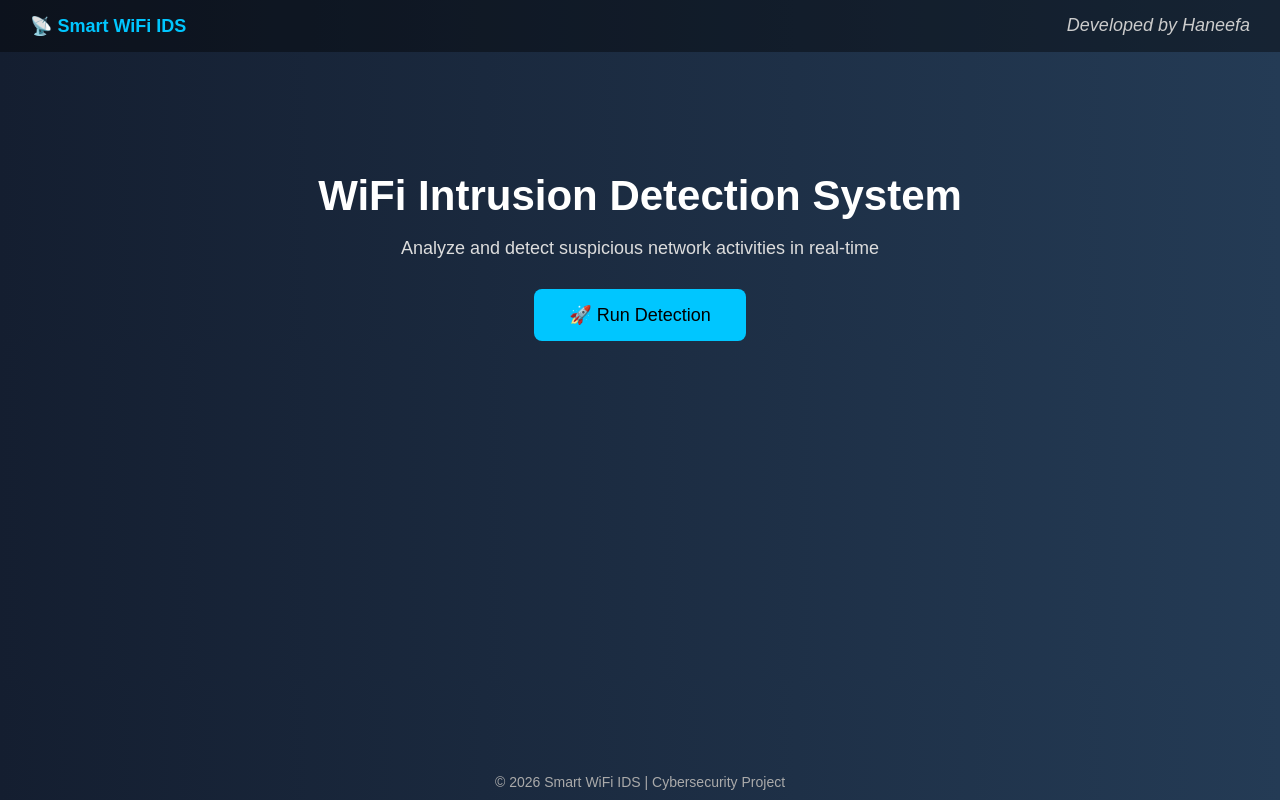
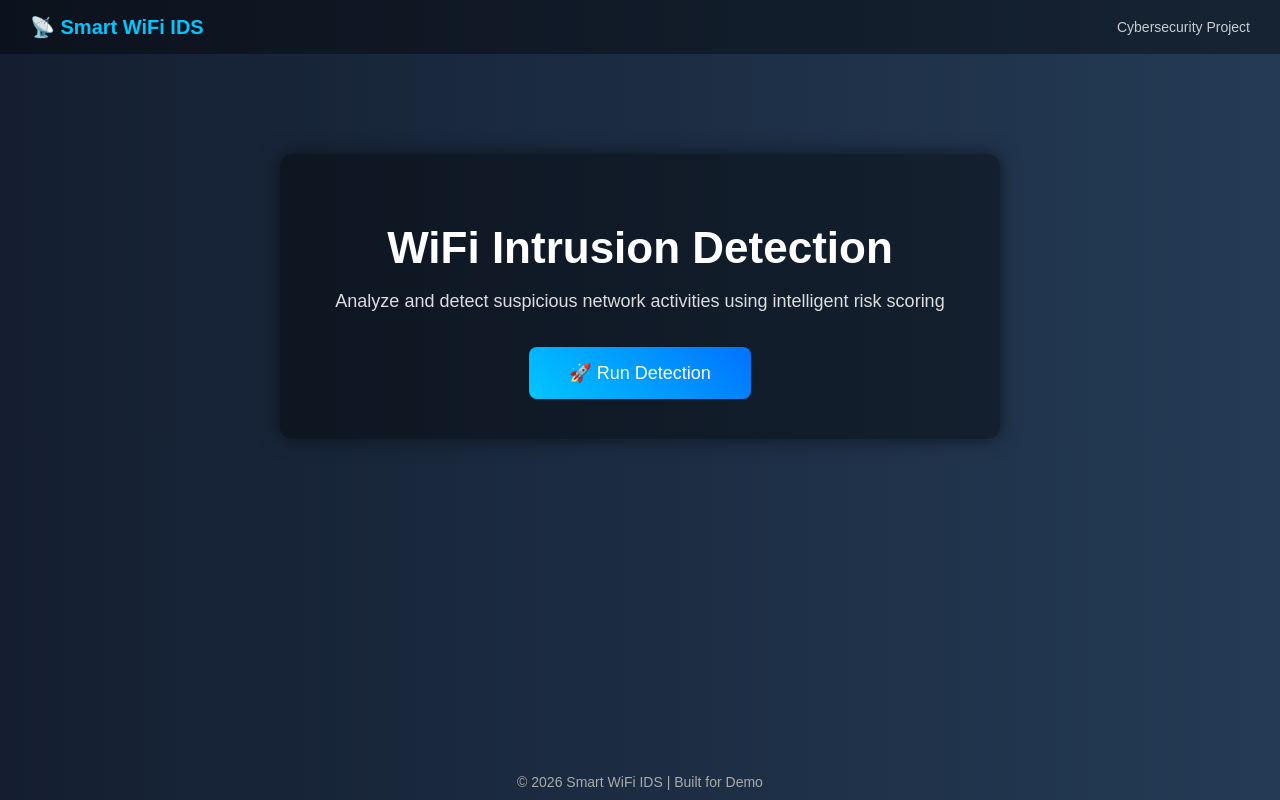
Before and after one commit to itsSachinNR/Smart_Wifi_Intrusion_Detection_System, a Flask app: page / in a window 1280 px wide. Run offline with Flask 3, Linux system fonts and the light colour scheme.

Commit message:
System 2 : Update index.html

```diff
--- a/templates/index.html
+++ b/templates/index.html
@@ -1,5 +1,3 @@
-<!-- Main landing page for Smart WiFi IDS -->
-<!-- Displays project title and trigger button to start detection -->
 <!DOCTYPE html>
 <html>
 <head>
@@ -14,57 +12,70 @@
             text-align: center;
         }
 
+        /* Navbar */
         .navbar {
             background: rgba(0,0,0,0.4);
-            padding: 15px;
-            font-size: 18px;
+            padding: 15px 30px;
             display: flex;
             justify-content: space-between;
-            padding-left: 30px;
-            padding-right: 30px;
+            align-items: center;
         }
 
         .brand {
             font-weight: bold;
+            font-size: 20px;
             color: #00c6ff;
         }
 
-        .author {
-            font-style: italic;
+        .tagline {
+            font-size: 14px;
             color: #ccc;
         }
 
+        /* Main container */
         .container {
-            margin-top: 120px;
+            margin-top: 100px;
         }
 
         h1 {
-            font-size: 42px;
-            margin-bottom: 10px;
+            font-size: 44px;
+            margin-bottom: 15px;
         }
 
         p {
             font-size: 18px;
-            margin-bottom: 30px;
             color: #ddd;
+            margin-bottom: 35px;
         }
 
+        /* Card style */
+        .card {
+            background: rgba(0,0,0,0.4);
+            padding: 40px;
+            border-radius: 12px;
+            width: 50%;
+            margin: auto;
+            box-shadow: 0 0 20px rgba(0,0,0,0.5);
+        }
+
+        /* Button */
         button {
-            background: #00c6ff;
+            background: linear-gradient(45deg, #00c6ff, #0072ff);
             border: none;
-            padding: 15px 35px;
+            padding: 15px 40px;
             font-size: 18px;
-            color: black;
+            color: white;
             border-radius: 8px;
             cursor: pointer;
             transition: 0.3s;
         }
 
         button:hover {
-            background: #00aaff;
             transform: scale(1.05);
+            box-shadow: 0 0 10px #00c6ff;
         }
 
+        /* Footer */
         .footer {
             position: fixed;
             bottom: 10px;
@@ -77,22 +88,27 @@
 
 <body>
 
+    <!-- Navbar -->
     <div class="navbar">
         <div class="brand">📡 Smart WiFi IDS</div>
-        <div class="author">Developed by Haneefa</div>
+        <div class="tagline">Cybersecurity Project</div>
     </div>
 
+    <!-- Main -->
     <div class="container">
-        <h1>WiFi Intrusion Detection System</h1>
-        <p>Analyze and detect suspicious network activities in real-time</p>
+        <div class="card">
+            <h1>WiFi Intrusion Detection</h1>
+            <p>Analyze and detect suspicious network activities using intelligent risk scoring</p>
 
-        <form action="/analyze" method="get">
-            <button type="submit">🚀 Run Detection</button>
-        </form>
+            <form action="/analyze" method="get">
+                <button type="submit">🚀 Run Detection</button>
+            </form>
+        </div>
     </div>
 
+    <!-- Footer -->
     <div class="footer">
-        © 2026 Smart WiFi IDS | Cybersecurity Project
+        © 2026 Smart WiFi IDS | Built for Demo
     </div>
 
 </body>
```
